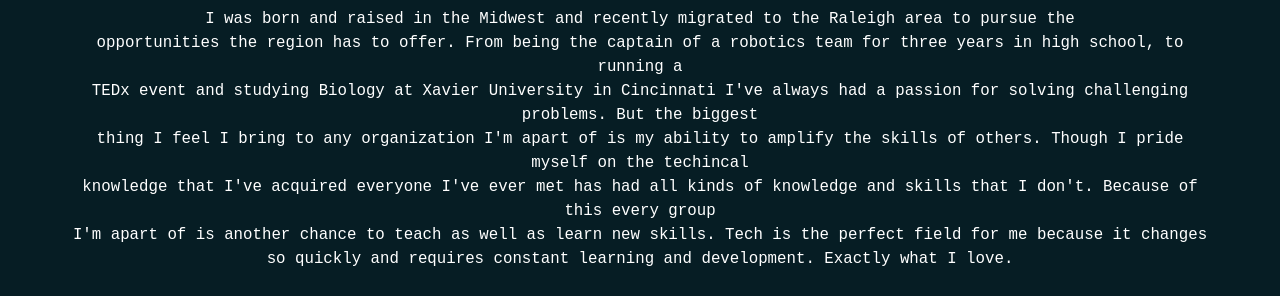
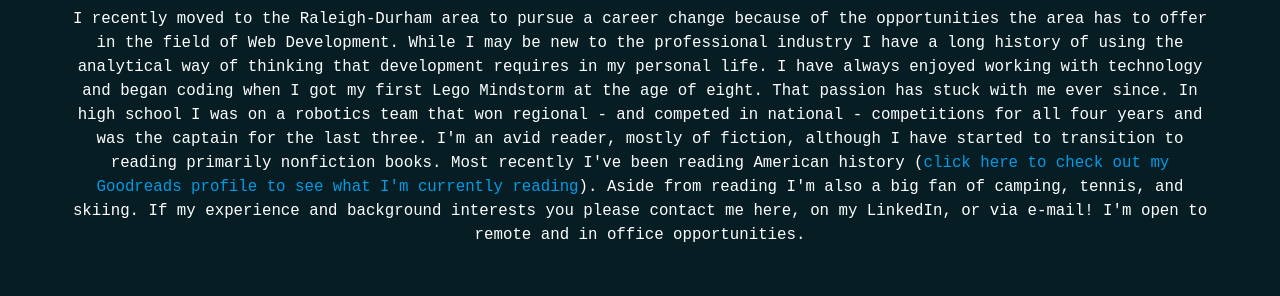
Before and after one commit to ericksont11/ericksont11.github.io, a plain HTML site: page about.html in a window 1280 px wide. Shown: the part 556-852 px from the top of the page. After the commit the page ends 828 px from the top, so only its background shows below. Drawn offline with nearby package versions, Linux system fonts and the light colour scheme.

Commit message:
changes to about me summary

```diff
--- a/about.html
+++ b/about.html
@@ -37,13 +37,14 @@
     <div class="faded">
       <h1 class="about-me-heading text-center">Tom's Story<h1>
       <p class="about-me-summary text-center">
-        I was born and raised in the Midwest and recently migrated to the Raleigh area to pursue the <br> opportunities
-        the region has to offer. From being the captain of a robotics team for three years in high school, to running a
-        <br> TEDx event and studying Biology at Xavier University in Cincinnati I've always had a passion for solving challenging problems.
-        But the biggest <br> thing I feel I bring to any organization I'm apart of is my ability to amplify the skills of others.
-        Though I pride myself on the techincal <br> knowledge that I've acquired everyone I've ever met has had all kinds of knowledge
-        and skills that I don't. Because of this every group <br> I'm apart of is another chance to teach as well as learn new skills.
-        Tech is the perfect field for me because it changes <br> so quickly and requires constant learning and development. Exactly what I love.
+        I recently moved to the Raleigh-Durham area to pursue a career change because of the opportunities the area has to offer in the field of Web Development. While I may be new to the professional industry I have a long history of using the analytical way of thinking that development requires in my personal life.
+
+        I have always enjoyed working with technology and began coding when I got my first Lego Mindstorm at the age of eight. That passion has stuck with me ever since. In high school I was on a robotics team that won regional - and competed in national  - competitions for all four years and was the captain for the last three.
+
+        I'm an avid reader, mostly of fiction, although I have started to transition to reading primarily nonfiction books. Most recently I've been reading American history (<a href="https://www.goodreads.com/user/show/19436633-fred-erickson">click here to check out my Goodreads profile to see what I'm currently reading</a>). Aside from reading I'm also a big fan of camping, tennis, and skiing.
+
+        If my experience and background interests you please contact me here, on my LinkedIn, or via e-mail! I'm open to remote and in office opportunities.
+
       </p>
     </div>
   </div>
```
Also changed, not shown: assets/images/tom2.jpg (added).
